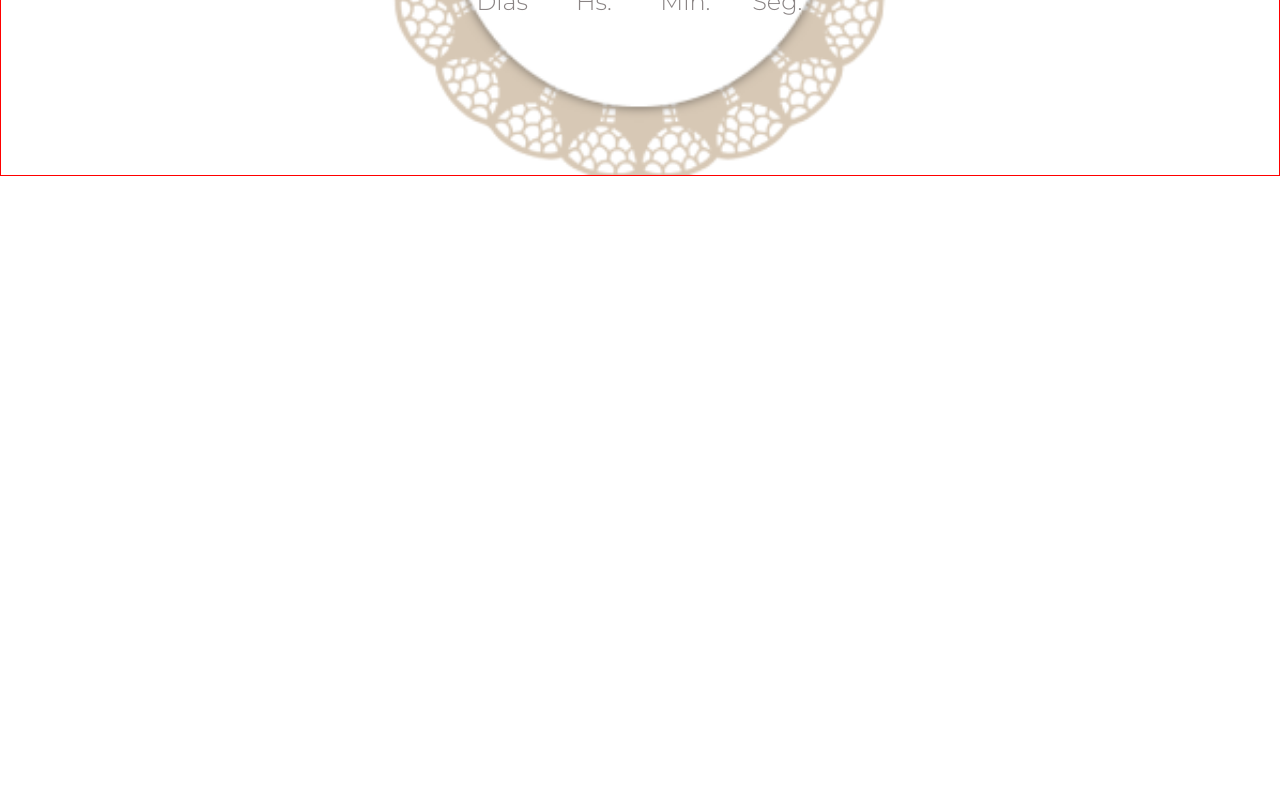
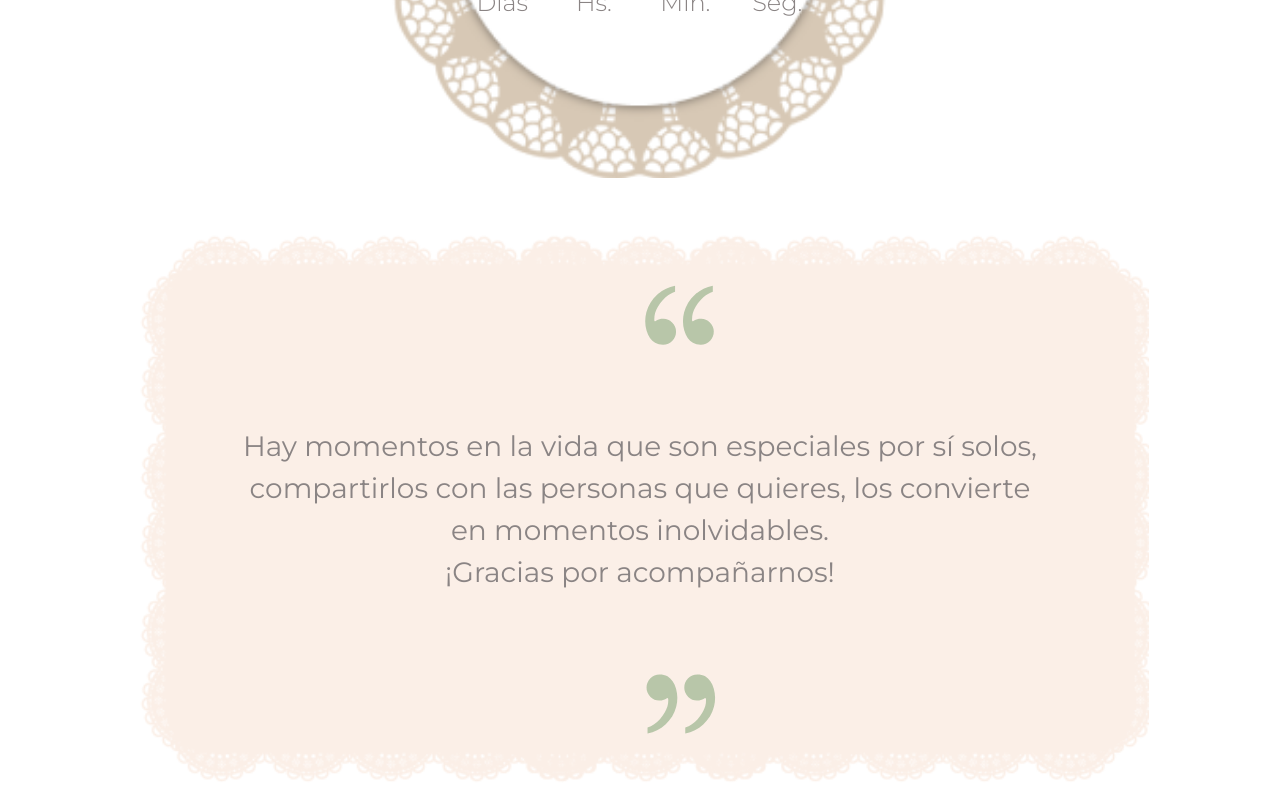
Before and after one commit to Te-invite/invitacion-flor_y_andres, a Vue app: page /invitation in a window 1280 px wide. Shown: the part 1232-2032 px from the top of the page. Before the commit the page ends 1408 px from the top, so only its background shows below. Built offline with nearby package versions, Linux system fonts and the light colour scheme.

Commit message:
Sesion de mensaje

```diff
--- /dev/null
+++ b/src/components/SectionMensaje.vue
@@ -0,0 +1,128 @@
+<script>
+import puntilla from '@/assets/img/puntilla.png';
+import ComillaApertura from './icon/ComillaApertura.vue';
+import ComillaCierre from './icon/ComillaCierre.vue';
+export default {
+    name: 'SectionMensaje',
+    components: {
+        ComillaApertura,
+        ComillaCierre
+    },
+    data() {
+        return {
+            puntilla,
+            mensaje1:'Hay momentos en la vida que son especiales por sí solos, compartirlos con las personas que quieres, los convierte en momentos inolvidables.',
+            mensaje2:'¡Gracias por acompañarnos!'
+        }
+    }
+}
+</script>
+<template>
+    <div class="mensaje_container">
+        <div class="msj_content_text">
+            <img :src="puntilla" class="puntilla" alt="Puntilla">
+            <div class="mensaje_content">
+                <p class="mensaje__txt">{{ mensaje1 }}</p>
+                <p class="mensaje__txt">{{ mensaje2 }}</p>
+            </div>
+        </div>
+        <ComillaApertura class="comilla1" />
+        <ComillaCierre class="comilla2" />
+    </div>
+
+
+</template>
+
+<style>
+.mensaje_container {
+    width: 350px;
+    height: auto;
+    display: flex;
+    flex-direction: column;
+    justify-content: center;
+    align-items: center;
+    position:relative;
+}
+
+.puntilla {
+    width: 100%;
+    height: auto;
+}
+
+.msj_content_text {
+    display: flex;
+    flex-direction: column;
+    justify-content: center;
+    align-items: center;
+    position:relative;
+    width: inherit;
+    height: inherit;
+}
+
+.mensaje_content{
+    width:90%;
+    height: 80%;
+    position: absolute;
+    display: flex;
+    flex-direction: column;
+    justify-content: center;
+}
+.mensaje__txt{
+    color:var(--color__font_primary);
+    font-size: var(--font-size-12);
+    font-family: var(--family__font_secondary);
+    text-align: center;
+    margin: 0;
+}
+.comilla1,
+.comilla2{
+    position: absolute;
+    left: 50%;
+}
+.comilla1{
+    margin-top: 1.3rem;
+    top:0;
+}
+.comilla2{
+    bottom:0;
+    margin-bottom: 1.3rem;
+}
+@media (min-width: 768px) and (max-width: 991px) {
+    .mensaje_container {
+        width: 90%;
+        height: auto;
+    }
+    .mensaje__txt{
+        font-size: var(--font-size-24);
+    }
+    .mensaje_content{
+        width:80%;
+        height: 80%;
+    }
+    .comilla1{
+        margin-top: 3rem;
+    }
+    .comilla2{
+        margin-bottom: 3rem;
+    }
+}
+@media (min-width: 1025px) {
+    .mensaje_container {
+        width: 90%;
+        height: 40%;
+    }
+    .mensaje__txt{
+        font-size: var(--font-size-28);
+    }
+    .mensaje_content{
+        width:80%;
+        height: 75%;
+    }
+    .comilla1{
+        margin-top: 4rem;
+    }
+    .comilla2{
+        margin-bottom: 4rem;
+    }
+}
+</style>
--- a/src/components/SectionPortada.vue
+++ b/src/components/SectionPortada.vue
@@ -59,8 +59,7 @@ img {
     left: 0;
     min-width: 100%;
     height: 100%;
-    background-color: rgba(0, 0, 0, 0.4);
-    filter: blur(10px);
+    background-color: rgba(0, 0, 0, 0.3);
 }
 
 .section_portada_title {
--- /dev/null
+++ b/src/components/icon/ComillaApertura.vue
@@ -0,0 +1,36 @@
+<script>
+export default {
+    name: 'ComillaApertura'
+}
+</script>
+<template>
+    <div>
+        <svg id="comilla1" viewBox="0 0 30 26" fill="none" xmlns="http://www.w3.org/2000/svg">
+            <g opacity="0.9">
+                <path
+                    d="M8.31169 24.7224C7.14286 24.7224 6.1039 24.4668 5.1948 23.9558C3.63636 22.9976 2.46753 21.4005 1.81818 19.1007C1.16883 16.801 1.1039 14.4374 1.75325 11.946C2.53247 9.26291 3.8961 6.89928 5.97403 5.0467C8.05195 3.19412 10.3896 1.98036 13.0519 1.4693V3.83294C11.1688 4.53564 9.61039 5.62163 8.18182 7.1548C6.75325 8.75185 5.71429 10.4128 5.1948 12.2015C5 12.9042 4.87013 13.7347 4.87013 14.629C4.87013 15.5234 5.12987 15.715 5.71429 15.2039C6.49351 14.7568 7.33766 14.5012 8.24675 14.5012C9.67532 14.4374 10.8442 14.9484 11.8831 15.9066C12.9221 16.9288 13.4416 18.1425 13.4416 19.484C13.4416 20.9533 12.987 22.1671 12.013 23.1253C11.039 24.2113 9.80519 24.7224 8.31169 24.7224ZM23.1818 24.7224C22.013 24.7224 20.974 24.4668 20.0649 23.9558C18.5065 22.9976 17.3377 21.4005 16.6883 19.1007C16.039 16.801 15.974 14.4374 16.6234 11.946C17.3377 9.19903 18.7662 6.89927 20.8442 4.98281C22.8571 3.19412 25.2597 1.98036 27.9221 1.4693V3.83294C26.039 4.53564 24.4805 5.62163 23.0519 7.1548C21.6234 8.75185 20.5844 10.4128 20.0649 12.2015C19.8701 12.9042 19.7403 13.7347 19.7403 14.629C19.7403 15.5234 20 15.715 20.5844 15.2039C21.3636 14.7568 22.2078 14.5012 23.1169 14.5012C24.5455 14.4374 25.7143 14.9484 26.7532 15.9066C27.7922 16.9288 28.3117 18.1425 28.3117 19.484C28.3117 20.9533 27.7922 22.1671 26.8831 23.1253C25.8442 24.2113 24.6104 24.7224 23.1818 24.7224Z"
+                    fill="#B1C3A2" />
+            </g>
+        </svg>
+
+    </div>
+</template>
+<style>
+#comilla1{
+    width:30px;
+    height:26px;
+}
+@media (min-width: 768px) and (max-width: 991px) {
+    #comilla1{
+        width:60px;
+        height:46px;
+    }
+}
+@media (min-width: 1025px) {
+    #comilla1{
+        width:80px;
+        height:66px;
+    }
+}
+
+</style>
--- /dev/null
+++ b/src/components/icon/ComillaCierre.vue
@@ -0,0 +1,35 @@
+<script>
+export default {
+    name: 'ComillaCierre'
+}
+</script>
+<template>
+    <div>
+        <svg id="comilla2" viewBox="0 0 30 26" fill="none" xmlns="http://www.w3.org/2000/svg">
+            <g opacity="0.9">
+                <path
+                    d="M21.8182 1.72479C22.9871 1.72479 24.026 1.98032 24.9351 2.49138C26.4936 3.44961 27.6624 5.04666 28.3117 7.34641C28.9611 9.64617 29.026 12.0098 28.3767 14.5012C27.6624 17.2481 26.2338 19.5479 24.1559 21.4643C22.1429 23.3169 19.7403 24.4668 17.078 25.0417V22.6781C18.9611 21.9754 20.5195 20.8894 21.9481 19.3562C23.3767 17.7592 24.4156 16.0983 24.9351 14.3096C25.1299 13.6069 25.2598 12.7764 25.2598 11.882C25.2598 10.9877 25.0001 10.796 24.4156 11.3071C23.6364 11.7543 22.7923 12.0098 21.8832 12.0098C20.4546 12.0737 19.2858 11.5626 18.2468 10.6044C17.2078 9.58228 16.6884 8.36853 16.6884 7.027C16.6884 5.55772 17.1429 4.34396 18.1169 3.38573C19.1559 2.23585 20.3897 1.72479 21.8182 1.72479ZM6.94811 1.72479C8.11694 1.72479 9.1559 1.98032 10.065 2.49138C11.6234 3.44961 12.7923 5.04666 13.4416 7.34641C14.091 9.64617 14.1559 12.0098 13.5065 14.5012C12.7923 17.2481 11.3637 19.5479 9.28577 21.4643C7.27278 23.3169 4.87019 24.4668 2.20785 25.0417V22.6781C4.09096 21.9754 5.64941 20.8894 7.07798 19.3562C8.50655 17.7592 9.54551 16.0983 10.065 14.3096C10.2598 13.6069 10.3897 12.7764 10.3897 11.882C10.3897 10.9877 10.1299 10.796 9.54551 11.3071C8.76629 11.7543 7.92213 12.0098 7.01304 12.0098C5.58447 12.0737 4.41564 11.5626 3.37668 10.6044C2.33772 9.58228 1.81824 8.36853 1.81824 7.027C1.81824 5.55772 2.33772 4.34396 3.24681 3.38573C4.28577 2.23585 5.51954 1.72479 6.94811 1.72479Z"
+                    fill="#B1C3A2" />
+            </g>
+        </svg>
+
+    </div>
+</template>
+<style>
+#comilla2{
+    width:30px;
+    height:26px;
+}
+@media (min-width: 768px) and (max-width: 991px) {
+    #comilla2{
+        width:60px;
+        height:46px;
+    }
+}
+@media (min-width: 1025px) {
+    #comilla2{
+        width:80px;
+        height:66px;
+    }
+}
+</style>
--- a/src/components/timer/Cuadrante.vue
+++ b/src/components/timer/Cuadrante.vue
@@ -25,10 +25,12 @@ export default{
     background-repeat: no-repeat;
     background-size: cover;
     width:300px;
-    height: 300px;
+    height: 301px;
     display: flex;
+    flex-direction: column;
     align-items: center;
     justify-content: center;
+    margin-bottom: .5rem;
 }
 @media (min-width: 768px) and (max-width: 991px) {
     .container__cuadrante{
@@ -40,7 +42,7 @@ export default{
 @media (min-width: 1025px) {
     .container__cuadrante{
         width:520px;
-        height:520px;
+        height:524px;
     }
 }
 </style>
--- a/src/views/Invitation.vue
+++ b/src/views/Invitation.vue
@@ -2,12 +2,14 @@
 import SectionPortada from '@/components/SectionPortada.vue';
 import Cuadrante from '@/components/timer/Cuadrante.vue';
 import CurvaRight from '@/components/icon/CurvaRight.vue';
+import SectionMensaje from '@/components/SectionMensaje.vue';
 export default{
     name:'Invitation',
     components:{
         SectionPortada,
         Cuadrante,
-        CurvaRight
+        CurvaRight,
+        SectionMensaje
     },
     data(){
         return{
@@ -29,9 +31,11 @@ export default{
             <div class="box2">
                 <Cuadrante/>
             </div>
+        </div>
+        <div class="box3">
+            <SectionMensaje/>
+        </div>
 
-
-        </div>
 
     </div>
 </template>
@@ -46,18 +50,21 @@ export default{
 }
 .content_invitacion{
    width: 100%;
-   height:100%;
+   height:auto;
     display: flex;
     flex-direction: column;
     align-items: center;
     justify-content: center;
 }
 .box1,
-.box2{
+.box2, .box3{
     width: 100%;
     display: flex;
     justify-content: center;
 
+}
+.box3{
+    margin-top:2rem
 }
 .box1{
     position: relative;
@@ -86,7 +93,6 @@ export default{
 @media (min-width: 1025px) {
     .content_invitacion{
     width:100vw;
-    border:1px solid red;
   }
   .curv_right{
     right: 0;
```
Also changed, not shown: src/assets/img/puntilla.png (added).
